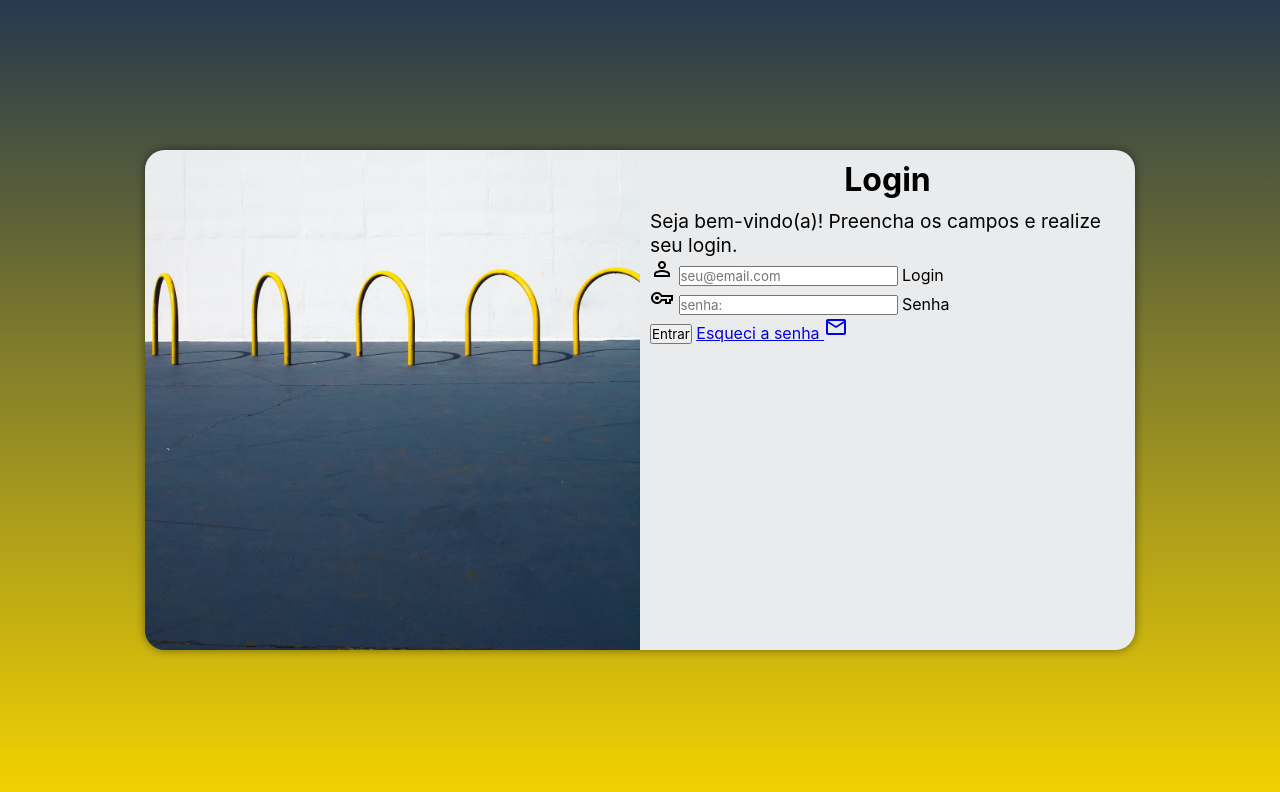
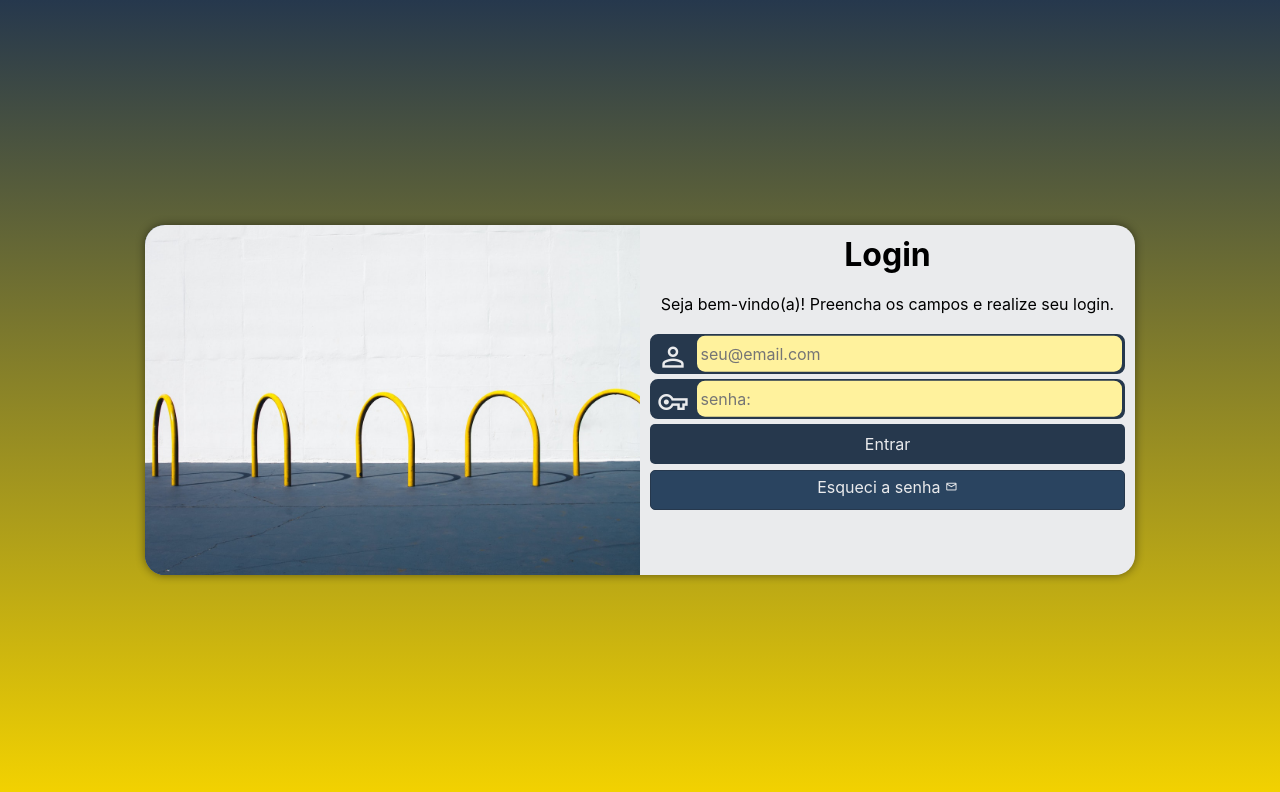
Before and after one commit to Cauan-Wescly/projeto-login, a plain HTML site: page index.html in a window 1280 px wide. Drawn offline with nearby package versions, Linux system fonts and the light colour scheme.

Commit message:
projeto login finalizado

```diff
--- a/estilos/media-query.css
+++ b/estilos/media-query.css
@@ -18,6 +18,7 @@ Grandes telas: acima de 1200px;
 
     section#login {
         width: 80vw;
+        height: 280px;
     }
 
     section#login > div#imagem {
@@ -32,6 +33,7 @@ Grandes telas: acima de 1200px;
     }
 }
 
+/* CONFIGURAÇÕES PARA DESKTOP */
 @media screen and (min-width: 992px) {
 
     body {
@@ -40,12 +42,14 @@ Grandes telas: acima de 1200px;
 
     section#login {
         width: 990px;
+        height: 350px;
     }
 
     section#login > div#imagem {
         float: left;
         width: 50%;
         height: 100%;
+        background-position: center center;
     }
 
     section#login > div#formulario {
@@ -58,6 +62,7 @@ Grandes telas: acima de 1200px;
     }
 
     div#formulario > p {
-        font-size: 1.2em;
+        font-size: 1em;
+        margin: 20px 0px;
     }
 }
--- a/estilos/style.css
+++ b/estilos/style.css
@@ -31,15 +31,15 @@ section#login {
     position: absolute;
     top: 50%;
     left: 50%;
-    transform: translate(-50%, -50%);
     overflow: hidden;
 
     background-color: #eaebed;
     width: 250px;
-    height: 500px;
+    height: 480px;
     border-radius: 20px;
     box-shadow: 0px 0px 10px rgba(0, 0, 0, 0.476);
 
+    transform: translate(-50%, -50%);
     transition: width .4, height .4;
     transition-timing-function: ease;
 }
@@ -48,7 +48,7 @@ section#login > div#imagem {
     display: block;
     background: #26384d url('../imagens/pitstop.jpg');
     background-size: cover;
-    background-position: center bottom;
+    background-position: center center;
     height: 200px;
 }
 
@@ -57,6 +57,8 @@ section#login > div#formulario {
     padding: 10px;
 }
 
+/* DIVS */
+
 div#formulario > h1 {
     text-align: center;
     margin-bottom: 10px;
@@ -64,4 +66,94 @@ div#formulario > h1 {
 
 div#formulario > p {
     font-size: 0.8em;
+    text-align: center;
 }
+
+/* FORMS */
+
+form > div.campo {
+    background-color: #26384d;
+    border: 2px solid #26384d;
+    height: 40px;
+    border-radius: 8px;
+    margin: 5px 0px;
+
+    background-color: #26384d;
+}
+
+div.campo > label {
+    display: none;
+}
+
+div.campo > span {
+    color: #eaebed;
+
+}
+
+form > input[type=submit] {
+    display: block;
+    font-size: 1em;
+    /* 100vw = viewwidth do site inteiro
+    100% = viewwidth do container
+    */
+    width: 100%;
+    height: 40px;
+    background-color: #26384d;
+    color: #eaebed;
+    border: none;
+    border-radius: 5px;
+    cursor: pointer;
+}
+
+form > input[type=submit]:hover {
+    background-color: #415e80;
+}
+
+form > a.botao {
+    display: block;
+    text-align: center;
+    font-size: 1em;
+    width: 100%;
+    height: 40px;
+    padding-top: 6px;
+    margin-top: 6px;
+    background-color: #2a4460;
+    color: #eaebed;
+    border: 1px solid #26384d;
+    border-radius: 5px;
+    text-decoration: none;
+}
+
+form > a.botao:hover {
+    background-color: #415e80;
+}
+
+form > a.botao > span {
+    font-size: 0.8em;
+}
+
+div.campo > span {
+    color: eaebed;
+    /* background-color: black; */
+    font-size: 2em;
+    width: 40px;
+    padding: 5px;
+}
+
+div.campo > input {
+    background-color: #fff29d;
+    font-size: 1em;
+    width: calc(100% - 45.8px);
+    height: 100%;
+    border: 0px;
+    border-radius: 8px;
+    padding: 4px;
+
+    transform: translateY(-13.3px);
+}
+
+div.campo > input:focus-within {
+    background-color: #eaebed;
+}
+
+/* Sempre que houverem animações, deixar as transforms por último para evitar erros de compatibilidade */
--- a/index.html
+++ b/index.html
@@ -30,7 +30,7 @@
                         <label for="isenha">Senha</label>
                     </div>
                     <input type="submit" value="Entrar">
-                    <a href="esqueci.html">
+                    <a href="esqueci.html" class="botao">
                         Esqueci a senha <span class="material-symbols-outlined">mail</span>
                     </a>
                     <!-- <button>Esqueci a senha</button> -->
```
